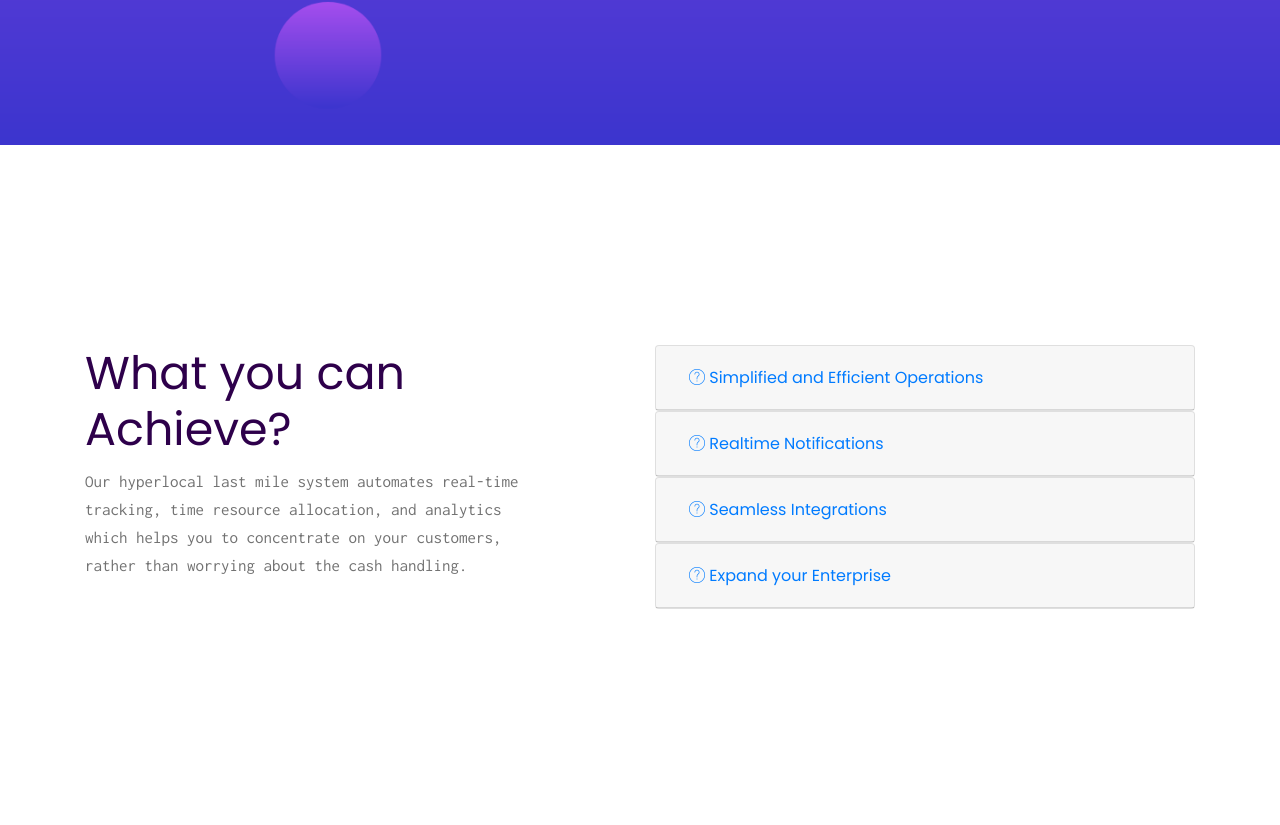
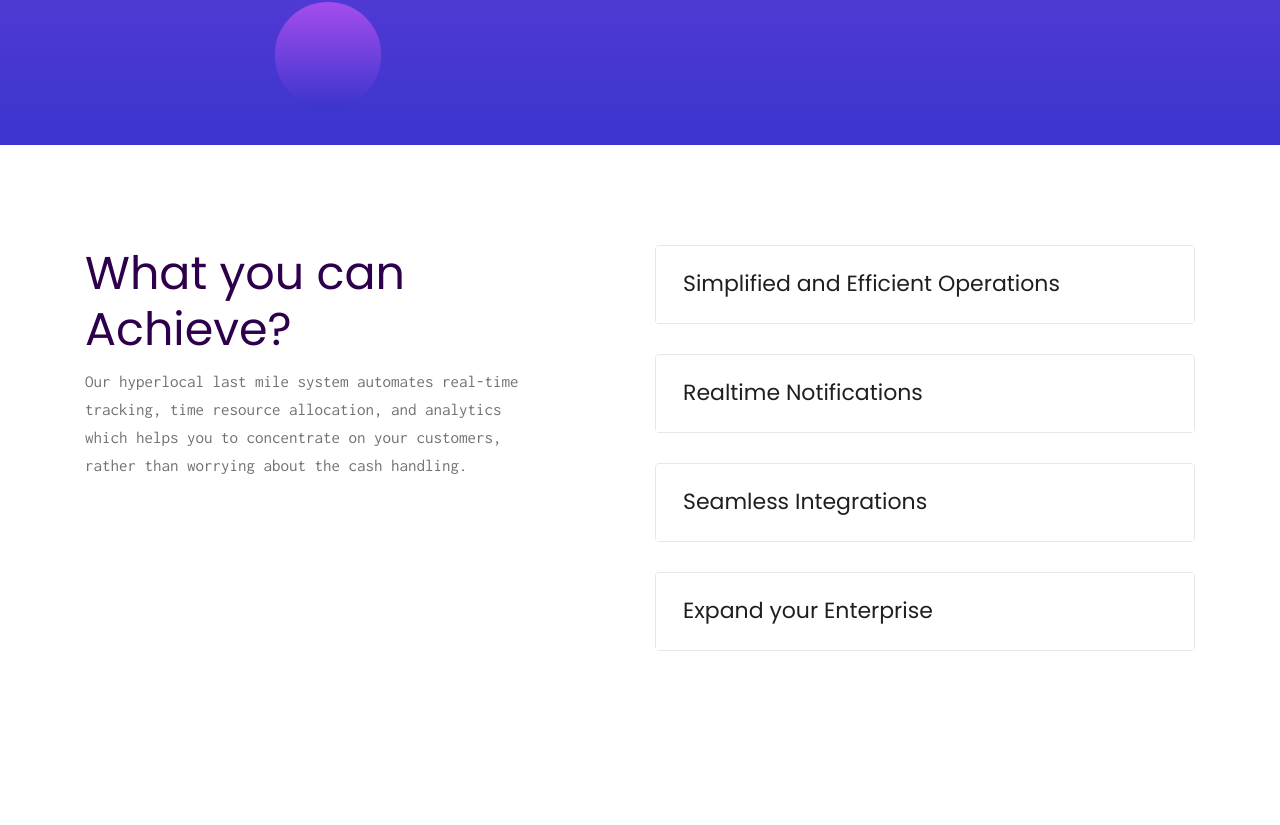
Before and after one commit to codecraf8/cp, a plain HTML site: page index.html in a window 1280 px wide. Shown: the part 655-1480 px from the top of the page. Drawn offline with Linux system fonts and the light colour scheme; a web font is replaced by a local one.

Commit message:
new stuff

```diff
--- a/index.html
+++ b/index.html
@@ -11,6 +11,10 @@
     <!-- <link rel="manifest" href="site.webmanifest"> -->
     <link rel="shortcut icon" type="image/x-icon" href="img/favicon.png">
     <!-- Place favicon.ico in the root directory -->
+
+    <meta http-equiv="last-modified" content="Tue, 18 Aug 2020 14:00:46 GMT " />
+    <meta http-equiv="cache-control" content="Private" />
+    <meta http-equiv="Expires" content="600" />
 
     <!-- CSS here -->
     <link rel="stylesheet" href="css/bootstrap.min.css">
@@ -50,8 +54,6 @@
                                 <nav>
                                     <ul id="navigation">
                                         <li><a class="active" href="index.html">home</a></li>
-                                        <li><a href="blog.html">Blog</a>
-                                        <li><a href="contact.html">Contact</a></li>
                                     </ul>
                                 </nav>
                             </div>
@@ -80,7 +82,7 @@
                                 of on-demand cash-collection executives.
                             </h4>
                             <br>
-                            <a href="#" class="boxed_btn">Contact Us</a>
+                            <a href="mailto:connect@cashport.in" class="boxed_btn">Contact Us</a>
                         </div>
                     </div>
                 </div>
@@ -89,7 +91,8 @@
     </div>
     <!-- slider_area_end -->
 
-    <div class="about_area">
+    <div class="courses_details_info about_area">
+        <div class="outline_courses_info">
         <div class="container">
            <div class="row">
               <div class="col-xl-5 col-lg-6">
@@ -108,7 +111,7 @@
                           <div class="card-header" id="headingTwo">
                              <h5 class="mb-0">
                                 <button class="btn btn-link collapsed" data-toggle="collapse" data-target="#collapse_1" aria-expanded="false" aria-controls="collapseTwo">
-                                <i class="flaticon-question"></i> Simplified and Efficient Operations
+                                 Simplified and Efficient Operations
                                 </button>
                              </h5>
                           </div>
@@ -124,7 +127,7 @@
                           <div class="card-header" id="heading_5">
                              <h5 class="mb-0">
                                 <button class="btn btn-link collapsed" data-toggle="collapse" data-target="#collapse_2" aria-expanded="false" aria-controls="collapse_5">
-                                <i class="flaticon-question"></i> Realtime Notifications</span>
+                                 Realtime Notifications</span>
                                 </button>
                              </h5>
                           </div>
@@ -140,7 +143,7 @@
                         <div class="card-header" id="heading_5">
                            <h5 class="mb-0">
                               <button class="btn btn-link collapsed" data-toggle="collapse" data-target="#collapse_3" aria-expanded="false" aria-controls="collapse_5">
-                              <i class="flaticon-question"></i> Seamless Integrations</span>
+                              Seamless Integrations</span>
                               </button>
                            </h5>
                         </div>
@@ -156,7 +159,7 @@
                         <div class="card-header" id="heading_5">
                            <h5 class="mb-0">
                               <button class="btn btn-link collapsed" data-toggle="collapse" data-target="#collapse_4" aria-expanded="false" aria-controls="collapse_5">
-                              <i class="flaticon-question"></i> Expand your Enterprise</span>
+                               Expand your Enterprise</span>
                               </button>
                            </h5>
                         </div>
@@ -172,6 +175,7 @@
                  </div>
               </div>
            </div>
+        </div>
         </div>
      </div>
 
```
